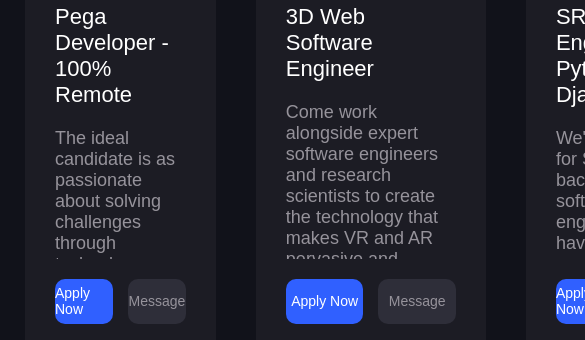
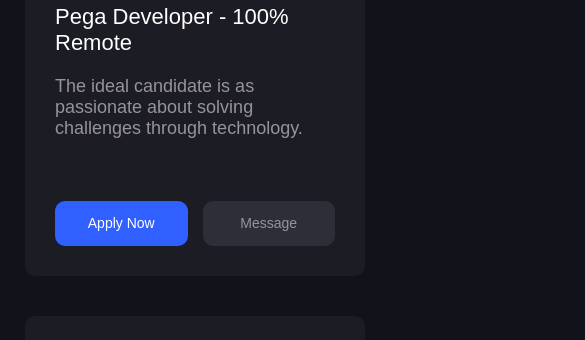
Before and after one commit to dhwajsharma/dev-jobs-js, a plain HTML site: page index.html in a window 390 px wide. Shown: the part 301-641 px from the top of the page, 585 px wide, since content can reach past the window. Drawn offline with Linux system fonts and the light colour scheme.

Commit message:
added responsiveness

```diff
--- a/style.css
+++ b/style.css
@@ -109,7 +109,6 @@ header {
   display: grid;
   gap: 40px;
   grid-template-columns: repeat(3, 1fr);
-  grid-template-rows: repeat(3, 1fr);
   background: #11121a;
 }
 
@@ -181,3 +180,15 @@ header {
   background-color: #3060ff;
   margin-right: 15px;
 }
+
+@media screen and (max-width: 930px) {
+  .jobs-container {
+    grid-template-columns: repeat(2, 1fr);
+  }
+}
+
+@media screen and (max-width: 600px) {
+  .jobs-container {
+    grid-template-columns: repeat(1, 1fr);
+  }
+}
```
